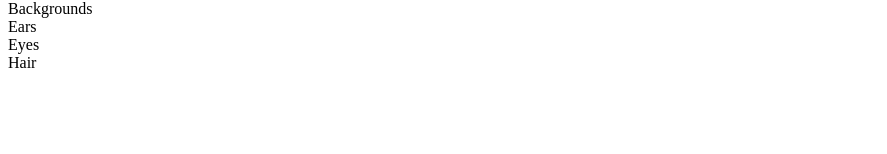
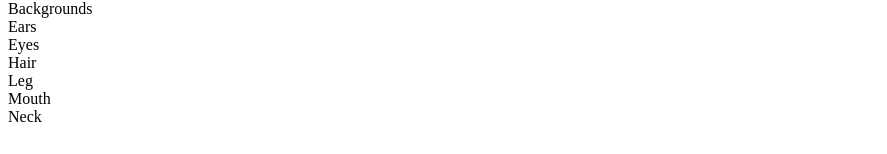
Before and after one commit to rubbertoe94/alpaca-generator, an Angular app: page / in a window 1280 px wide. Shown: the part 643-797 px from the top of the page, without its empty margins (0-887 px from the left). Built offline with nearby package versions, Linux system fonts and the light colour scheme.

Commit message:
finish properties list

```diff
--- a/src/app/app.component.ts
+++ b/src/app/app.component.ts
@@ -70,6 +70,30 @@ export class AppComponent {
       {name: "Short", value: "short"},
     ],
 
+    "Leg": [
+      {name: "Default", value: "default"},
+      {name: "Bubble-Tea", value: "bubble-tea"},
+      {name: "Cookie", value: "cookie"},
+      {name: "Game-Console", value: "game-console"},
+      {name: "Tilt Backward", value: "tilt-backward"},
+      {name: "Tilt Forward", value: "tilt-forward"},
+    ],
+
+    "Mouth": [
+      {name: "Default", value: "default"},
+      {name: "Astonished", value: "astonished"},
+      {name: "Eating", value: "eating"},
+      {name: "Laughing", value: "laugh"},
+      {name: "Tongue", value: "tongue"},
+    ],
+
+    "Neck": [
+      {name: "Default", value: "default"},
+      {name: "Bend Backward", value: "bend-backward"},
+      {name: "Bend Forward", value: "bend-forward"},
+      {name: "Thick", value: "thick"},
+    ]
+
   };
 
 }
```
